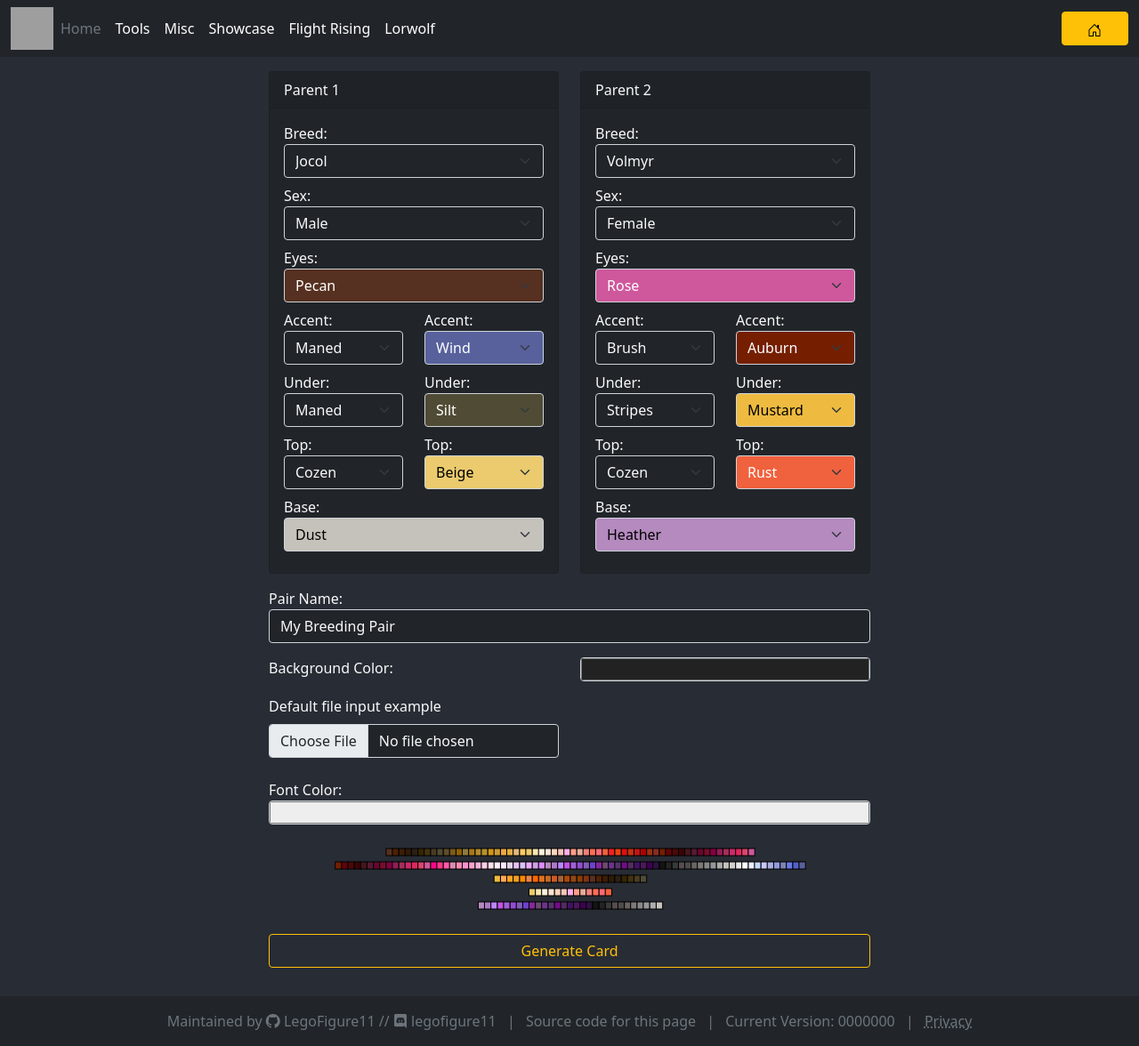
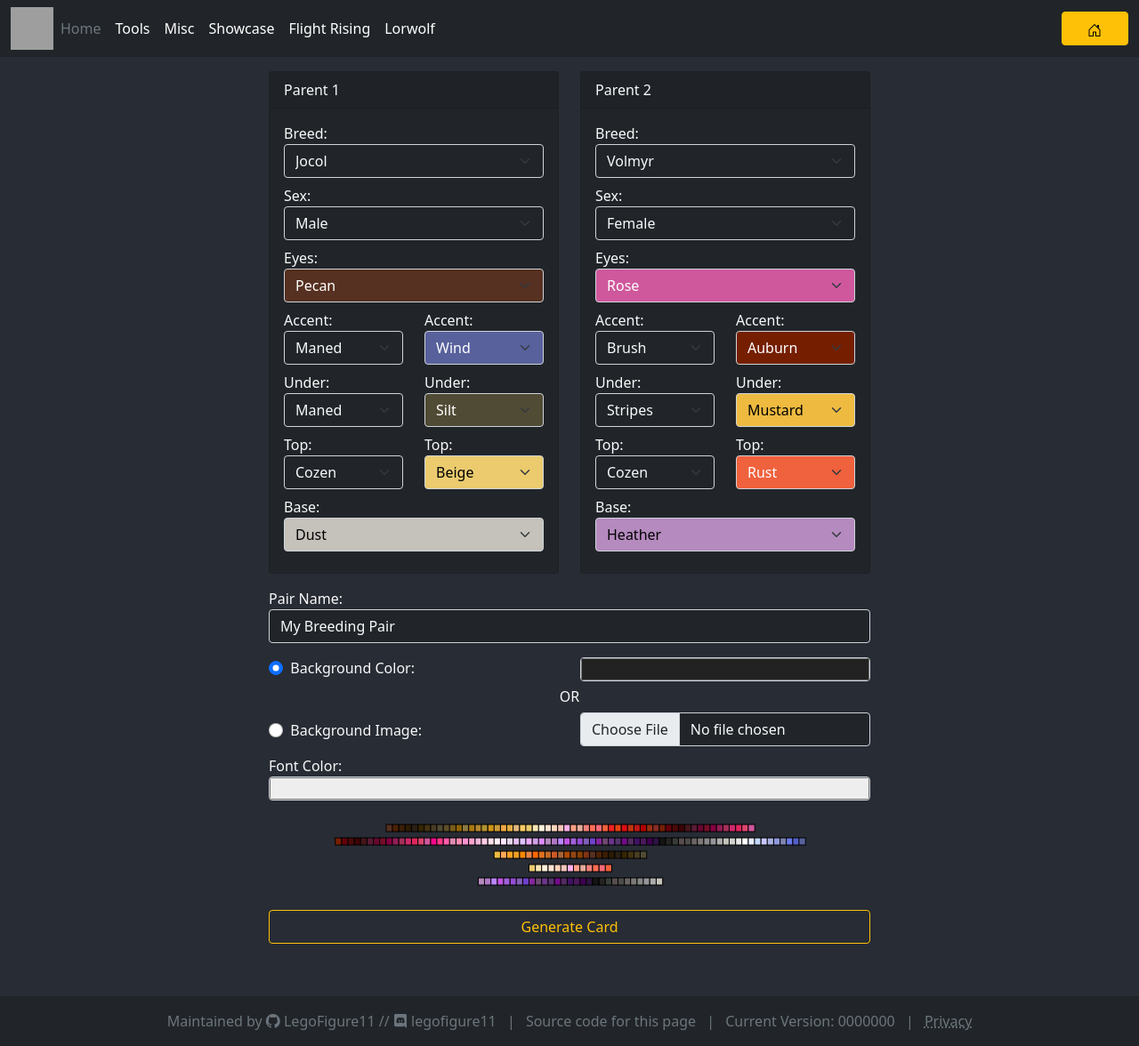
Before and after one commit to LegoFigure11/legofigure11.github.io, a Jekyll site: the page built from lw/breeding-card/index.html, in a window 1280 px wide and 1176 px high. Shown: the whole window at 89% size. Built offline with Jekyll 4.4.1, drawn with Linux system fonts in a browser that asks for light colours; comment, search, counter and statistics services are not loaded; grey boxes are pictures that could not be loaded.

Commit message:
Allow file input for breeding card background

```diff
--- a/lw/breeding-card/index.html
+++ b/lw/breeding-card/index.html
@@ -121,8 +121,8 @@ layout: no-ads
   </div>
   <div class="d-grid">
     <div class="row row-cols-2 mb-2">
-      <label for="bg-color">Background Color:</label>
-      <div class="col col-6 mb-3">
+      <label for="radiocolor"><input class="form-check-input" type="radio" name="bgradio" id="radiocolor" checked>&nbsp;&nbsp;Background Color:</label>
+      <div class="col col-6">
         <input
           type="color"
           class="form-control"
@@ -132,14 +132,16 @@ layout: no-ads
           value="#222222"
         />
       </div>
-      <div class="col mb-3">
-        <label for="formFile" class="form-label"
-          >Default file input example</label
-        >
+    </div>
+    <div class="text-center mb-2 h6">OR</div>
+    <div class="row row-cols-2 mb-2">
+      <label for="radioimage" class="form-label pt-2"><input class="form-check-input" type="radio" name="bgradio" id="radioimage">&nbsp;&nbsp;Background Image:</label>
+      <div class="col col-6">
         <input
-          class="form-control form-dark bg-dark text-light"
           type="file"
+          class="form-control bg-dark text-light"
           id="formFile"
+          name="formFile"
         />
       </div>
     </div>
--- a/lw/breeding-card/script.js
+++ b/lw/breeding-card/script.js
@@ -7,14 +7,46 @@ function generate() {
   var canvas = ctx.canvas;
   var x = canvas.width / 2;
 
-  // Draw background
+  // Reset canvas
   ctx.globalCompositeOperation = "source-over";
   ctx.clearRect(0, 0, canvas.width, canvas.height);
-  if (!$("#bg-transparent").prop("checked")) {
+
+  // Draw background
+  if ($("#radiocolor").prop("checked")) {
     ctx.fillStyle = $("#bg-color").val();
     ctx.fillRect(0, 0, canvas.width, canvas.height);
+    placeWolfLayers(ctx, x);
+  } else {
+    var reader = new FileReader();
+    reader.onload = function (e) {
+      var bg = new Image();
+      bg.onload = function () {
+        if (bg.height !== canvas.height)
+          window.alert(
+            "It is recommended to use a background " +
+              canvas.height +
+              "px tall (Received: " +
+              bg.height +
+              "px)."
+          );
+        if (bg.width !== canvas.width)
+          window.alert(
+            "It is recommended to use a background " +
+              canvas.width +
+              "px wide (Received: " +
+              bg.width +
+              "px)."
+          );
+        ctx.drawImage(bg, 0, 0);
+        placeWolfLayers(ctx, x);
+      };
+      bg.src = e.target.result;
+    };
+    reader.readAsDataURL(document.getElementById("formFile").files[0]);
   }
+}
 
+function placeWolfLayers(ctx, x) {
   // Place wolf images
   var w1_base = new Image();
   w1_base.onload = function () {
```
Also changed, not shown: other parts of lw/breeding-card/index.html (+1 -1 lines).
